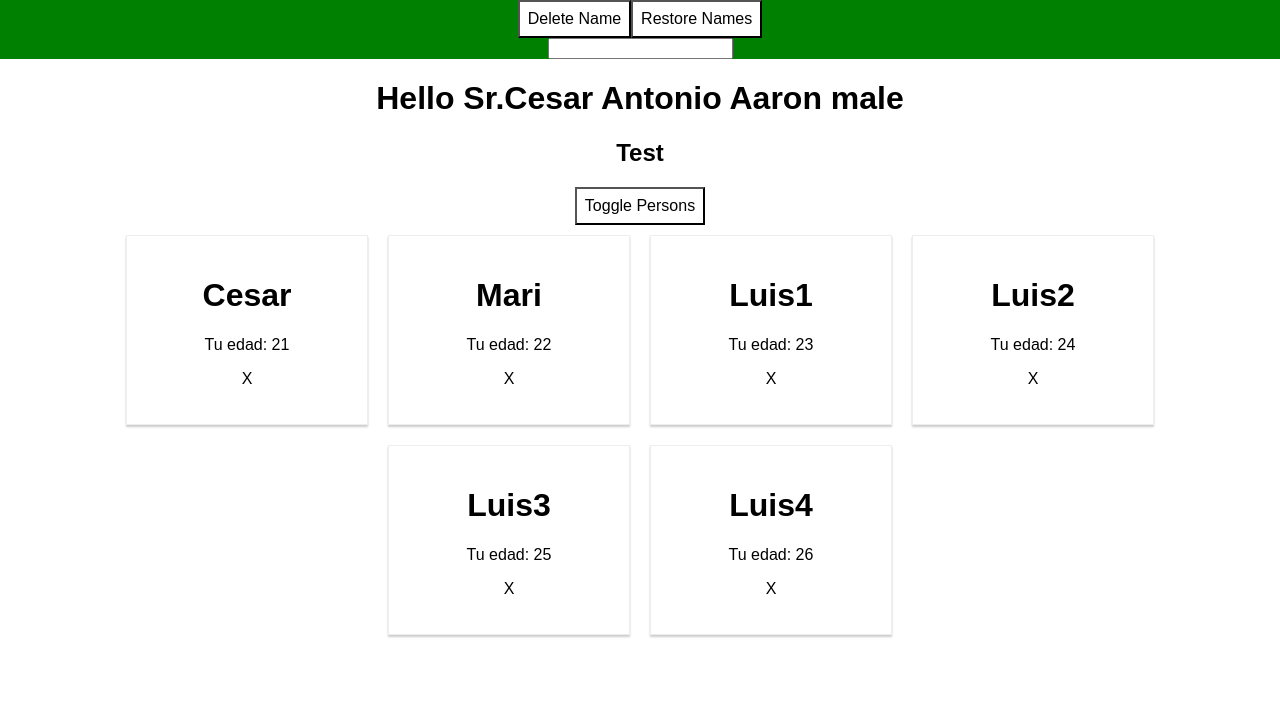
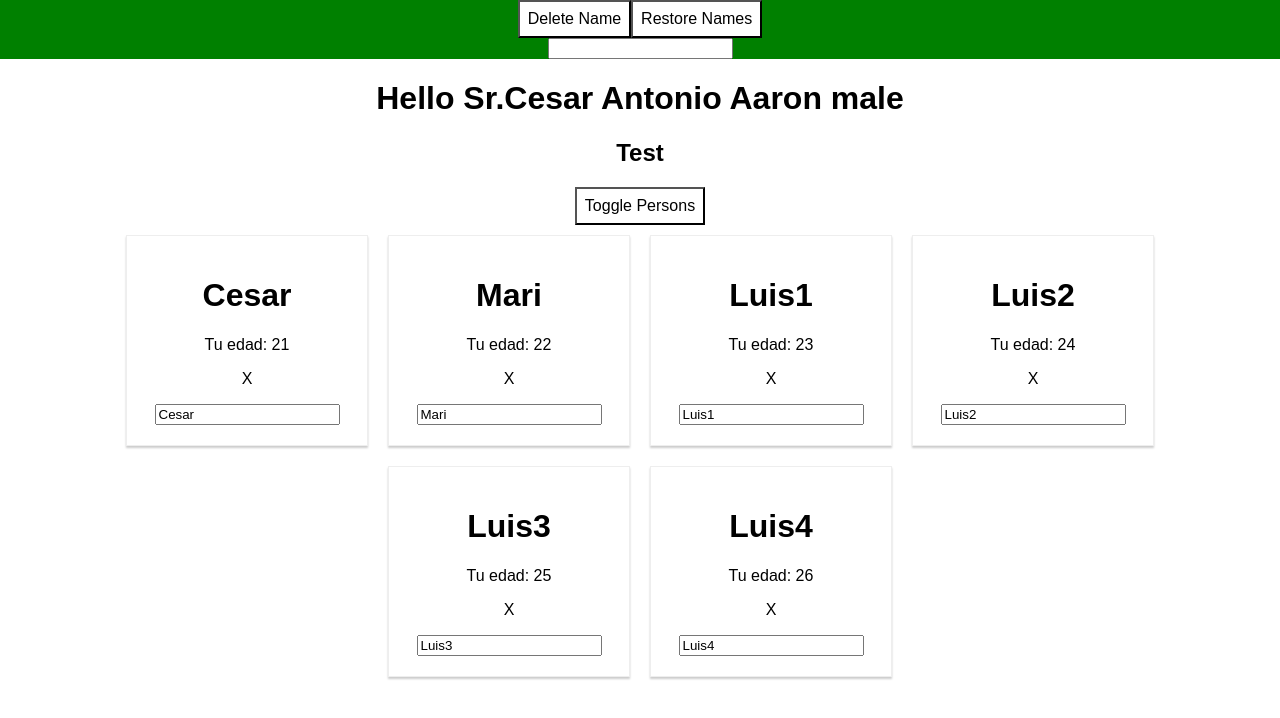
Before and after one commit to darkspiriton/web-portafolio-react, a React (Create React App) app: page / in a window 1280 px wide. Both pictures are taken after a click on the button "Toggle Persons". Shown: the top 718 px of the page. Built offline with nearby package versions, Linux system fonts and the light colour scheme.

Commit message:
Flexible Lists

```diff
--- a/src/App.js
+++ b/src/App.js
@@ -61,8 +61,22 @@ class App extends Component {
     this.setState({ switchPerson })
   }
 
+  changeNameHandler = (event, id) => {
+    const personIndex = this.state.persons.findIndex(p => {
+      return p.id === id
+    })
+    // const person = Object.assign({}, this.state.persons)
+    const person = { ...this.state.persons[personIndex] }
+    person.name = event.target.value
+    // const persons = this.state.persons.splice(0)
+    const persons = [...this.state.persons]
+    persons[personIndex] = person
+    this.setState({ persons })
+  }
+
   render() {
     let persons = null
+
     if (this.state.switchPerson) {
       persons = (
         <div>
@@ -72,6 +86,8 @@ class App extends Component {
                 key={person.id}
                 name={person.name}
                 age={person.age}
+                value={person.name}
+                change={event => this.changeNameHandler(event, person.id)}
                 click={() => this.deleteItemHandler(index)}
               />
             )
--- a/src/components/Person.js
+++ b/src/components/Person.js
@@ -7,6 +7,7 @@ class Person extends Component {
         <h1>{this.props.name}</h1>
         <p> Tu edad: {this.props.age}</p>
         <p onClick={this.props.click}>X</p>
+        <input type="text" value={this.props.value} onChange={this.props.change}/>
       </div>
   }
 }
```
